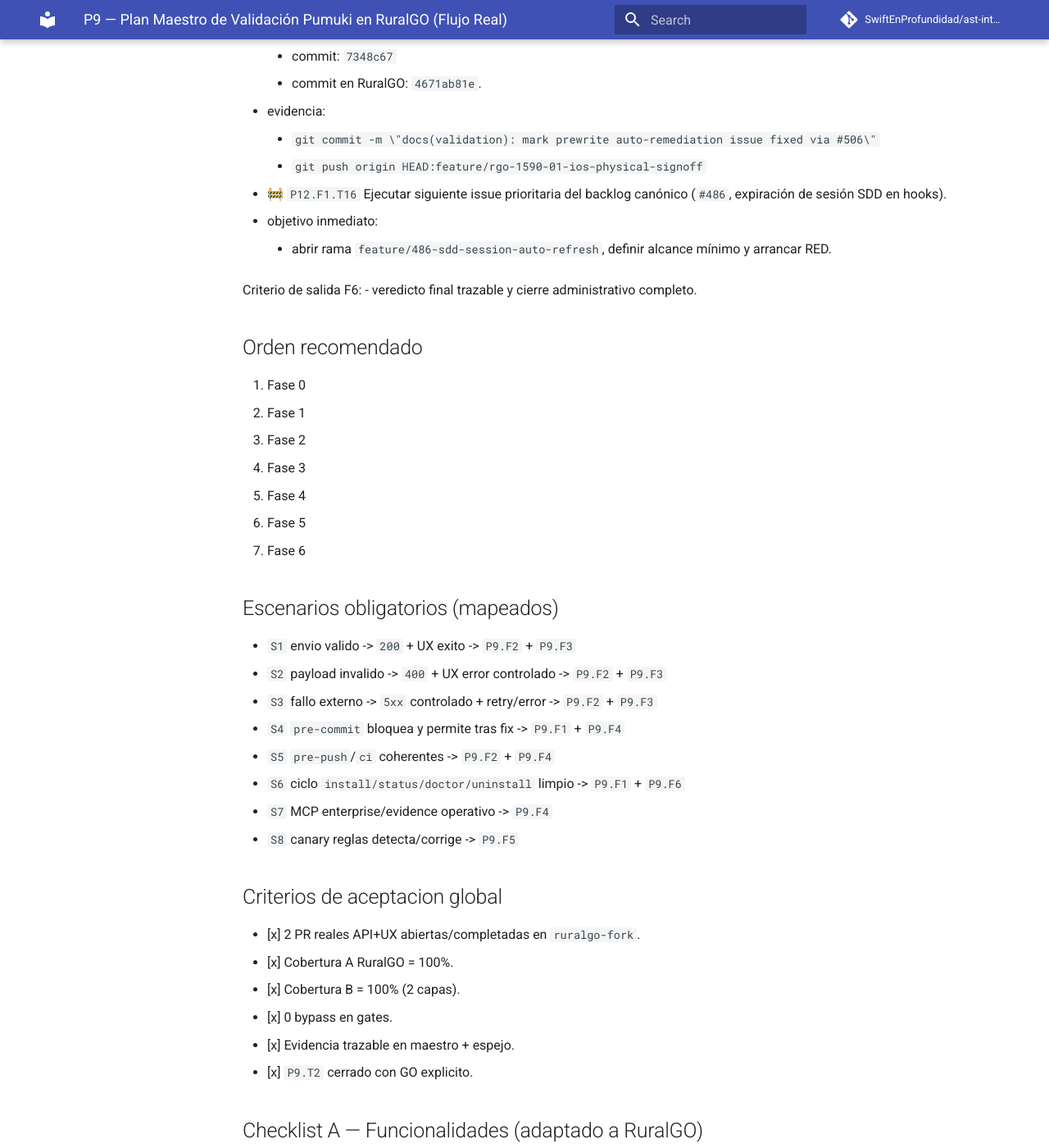
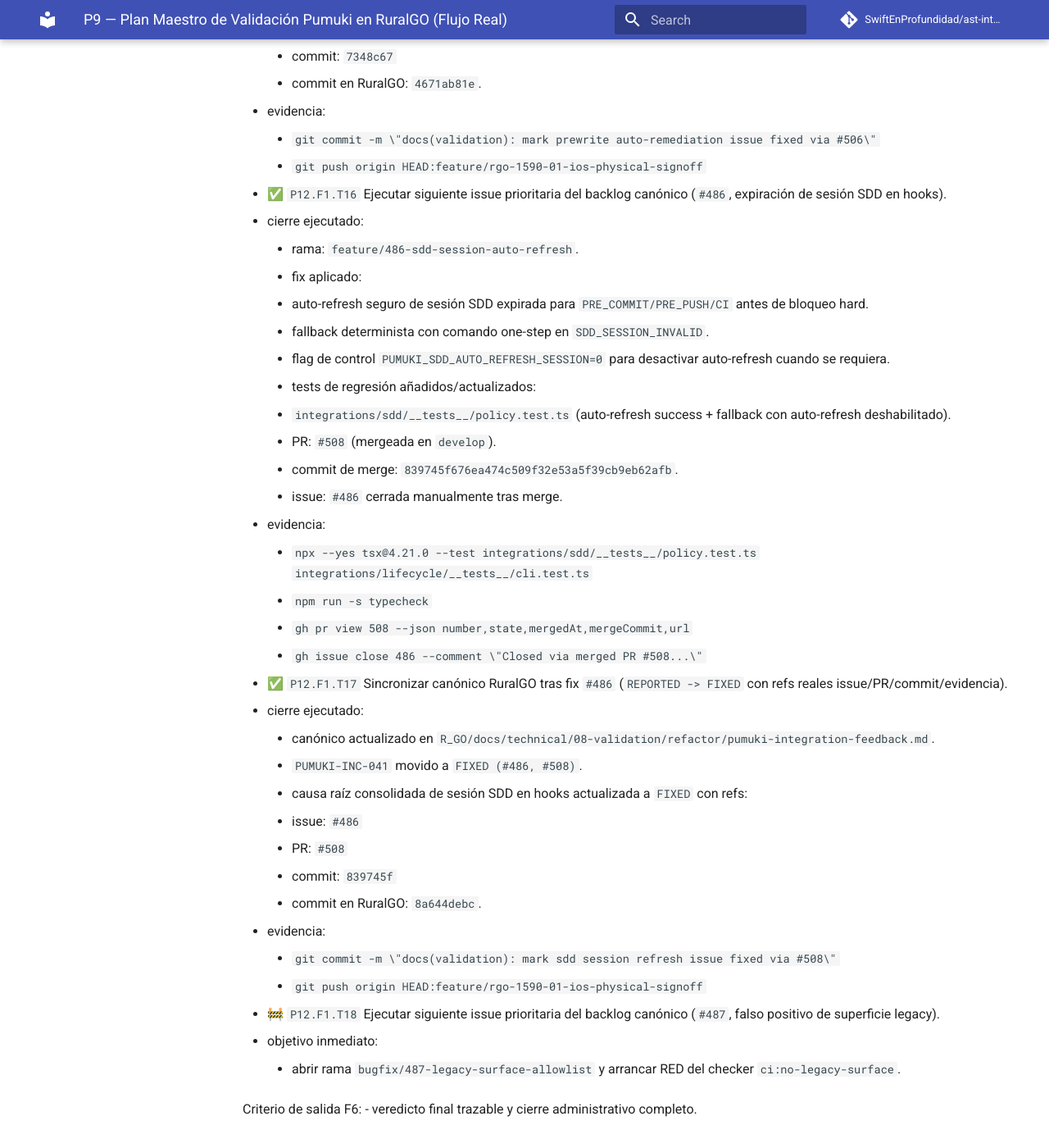
Before and after one commit to SwiftEnProfundidad/ast-intelligence-hooks, an MkDocs documentation site: the page built from docs/seguimiento-completo-validacion-ruralgo-03-03-2026.md, in a window 1280 px wide and 1400 px high, scrolled down 33360 px. Shown: the whole window at 82% size. Built offline with MkDocs 1.6.1 and Material for MkDocs 9.7.7, drawn with Linux system fonts in a browser that asks for light colours; comment, search, counter and statistics services are not loaded.

Commit message:
docs(tracking): close #486 and activate #487

```diff
--- a/docs/seguimiento-completo-validacion-ruralgo-03-03-2026.md
+++ b/docs/seguimiento-completo-validacion-ruralgo-03-03-2026.md
@@ -936,9 +936,38 @@ Criterio de salida F5:
   - evidencia:
     - `git commit -m \"docs(validation): mark prewrite auto-remediation issue fixed via #506\"`
     - `git push origin HEAD:feature/rgo-1590-01-ios-physical-signoff`
-- 🚧 `P12.F1.T16` Ejecutar siguiente issue prioritaria del backlog canónico (`#486`, expiración de sesión SDD en hooks).
+- ✅ `P12.F1.T16` Ejecutar siguiente issue prioritaria del backlog canónico (`#486`, expiración de sesión SDD en hooks).
+  - cierre ejecutado:
+    - rama: `feature/486-sdd-session-auto-refresh`.
+    - fix aplicado:
+      - auto-refresh seguro de sesión SDD expirada para `PRE_COMMIT/PRE_PUSH/CI` antes de bloqueo hard.
+      - fallback determinista con comando one-step en `SDD_SESSION_INVALID`.
+      - flag de control `PUMUKI_SDD_AUTO_REFRESH_SESSION=0` para desactivar auto-refresh cuando se requiera.
+    - tests de regresión añadidos/actualizados:
+      - `integrations/sdd/__tests__/policy.test.ts` (auto-refresh success + fallback con auto-refresh deshabilitado).
+    - PR: `#508` (mergeada en `develop`).
+    - commit de merge: `839745f676ea474c509f32e53a5f39cb9eb62afb`.
+    - issue: `#486` cerrada manualmente tras merge.
+  - evidencia:
+    - `npx --yes tsx@4.21.0 --test integrations/sdd/__tests__/policy.test.ts integrations/lifecycle/__tests__/cli.test.ts`
+    - `npm run -s typecheck`
+    - `gh pr view 508 --json number,state,mergedAt,mergeCommit,url`
+    - `gh issue close 486 --comment \"Closed via merged PR #508...\"`
+- ✅ `P12.F1.T17` Sincronizar canónico RuralGO tras fix `#486` (`REPORTED -> FIXED` con refs reales issue/PR/commit/evidencia).
+  - cierre ejecutado:
+    - canónico actualizado en `R_GO/docs/technical/08-validation/refactor/pumuki-integration-feedback.md`.
+    - `PUMUKI-INC-041` movido a `FIXED (#486, #508)`.
+    - causa raíz consolidada de sesión SDD en hooks actualizada a `FIXED` con refs:
+      - issue: `#486`
+      - PR: `#508`
+      - commit: `839745f`
+    - commit en RuralGO: `8a644debc`.
+  - evidencia:
+    - `git commit -m \"docs(validation): mark sdd session refresh issue fixed via #508\"`
+    - `git push origin HEAD:feature/rgo-1590-01-ios-physical-signoff`
+- 🚧 `P12.F1.T18` Ejecutar siguiente issue prioritaria del backlog canónico (`#487`, falso positivo de superficie legacy).
   - objetivo inmediato:
-    - abrir rama `feature/486-sdd-session-auto-refresh`, definir alcance mínimo y arrancar RED.
+    - abrir rama `bugfix/487-legacy-surface-allowlist` y arrancar RED del checker `ci:no-legacy-surface`.
 
 Criterio de salida F6:
 - veredicto final trazable y cierre administrativo completo.
```
Also changed, not shown: docs/registro-maestro-de-seguimiento.md (+1 -1 lines).
